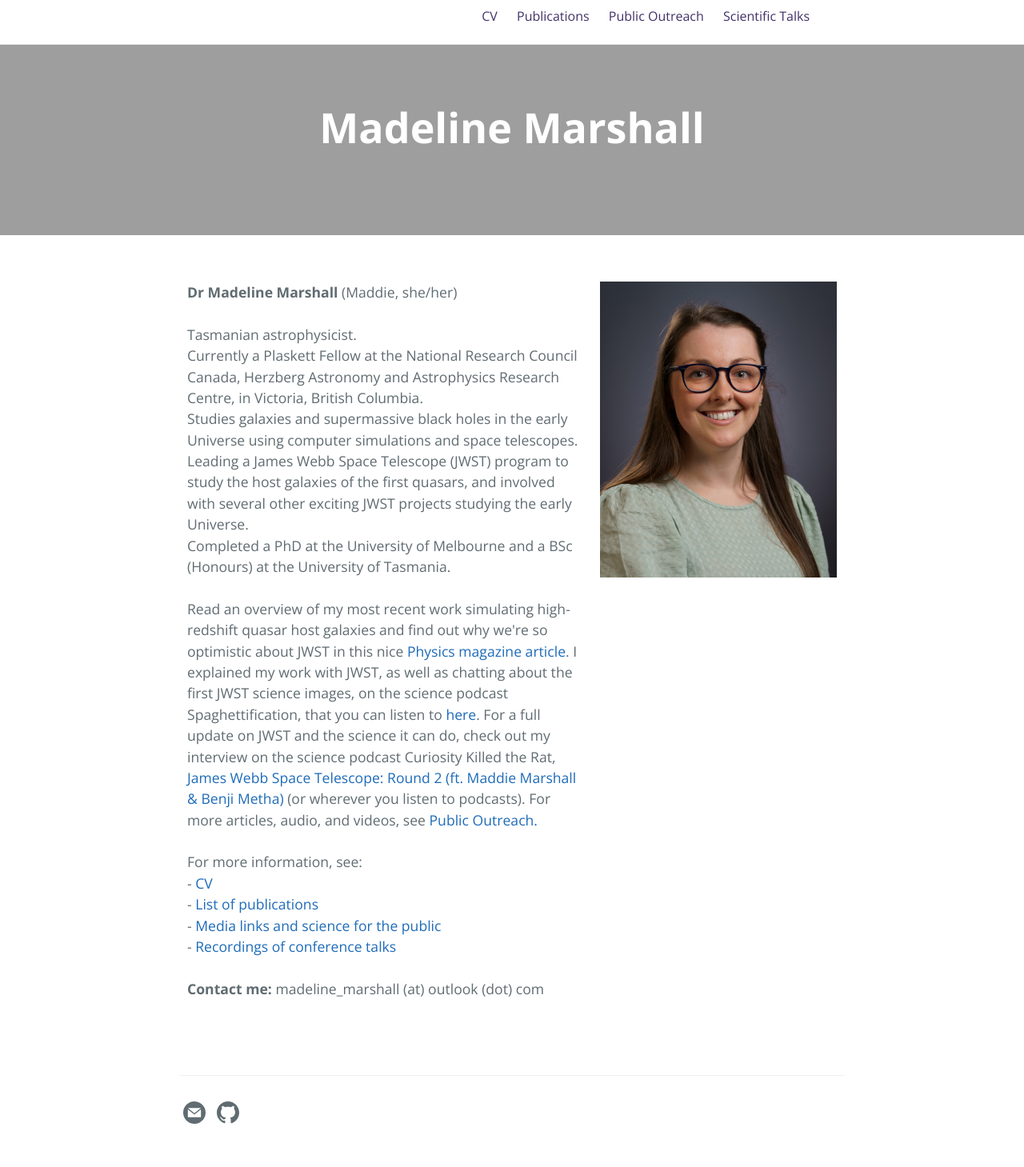
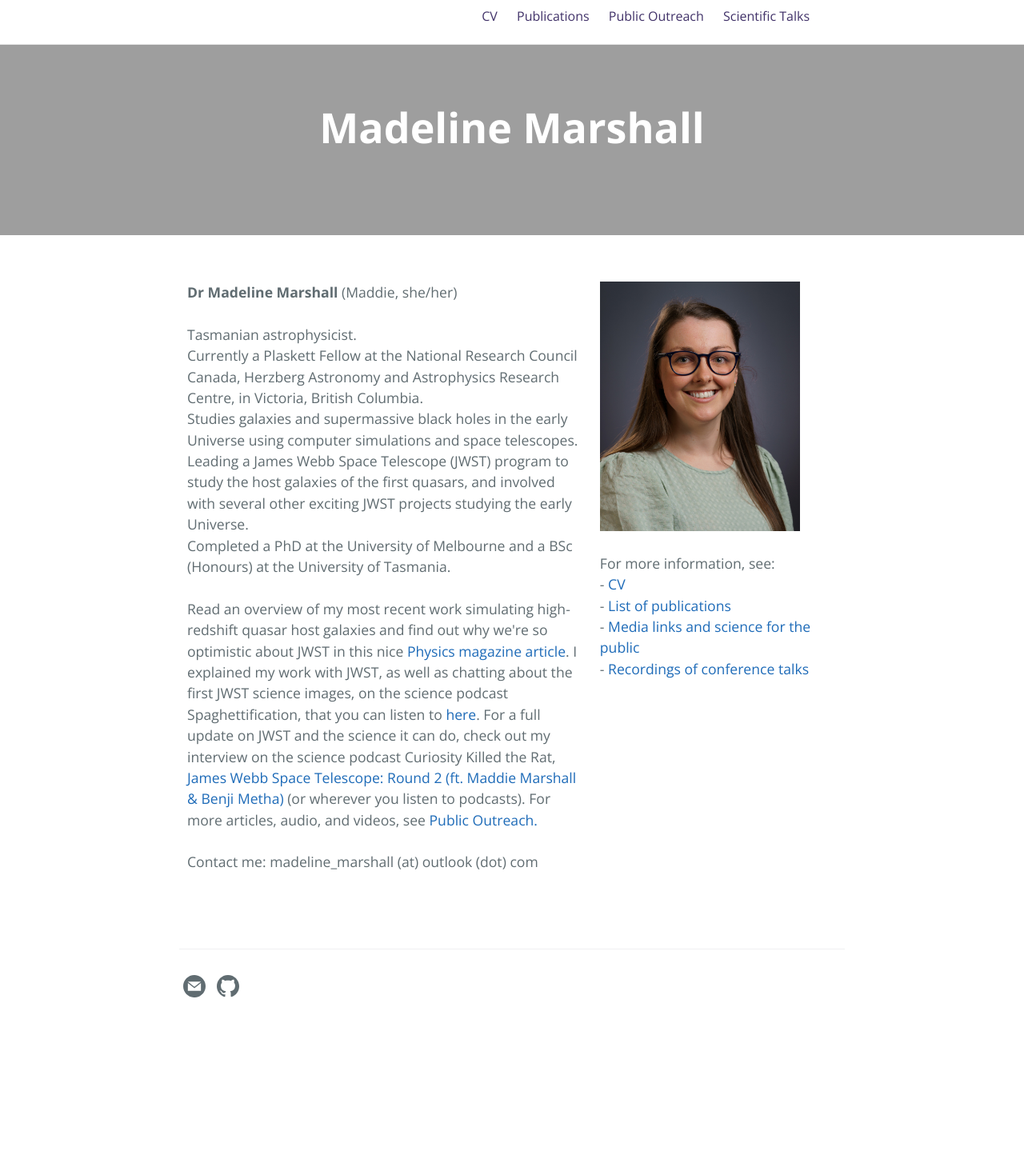
Before and after one commit to madelinemarshall/madelinemarshall.github.io, a Jekyll site: the page built from index.md, in a window 1280 px wide. Shown: the whole page at 80% size. Built offline with Jekyll 4.4.1, drawn with Linux system fonts in a browser that asks for light colours; after the commit the page ends 1301 px from its top, so only the background shows below that.

Commit message:
Fix homepage

```diff
--- a/index.md
+++ b/index.md
@@ -66,20 +66,22 @@
     For more articles, audio, and videos, see <a href="{{ '/outreach.html' | absolute_url }}">Public Outreach.</a><br>
     <br>
 
-    For more information, see:<br>
-    - <a href="{{ '/cv.html' | absolute_url }}">CV</a><br>
-    - <a href="{{ '/publications.html' | absolute_url }}">List of publications</a><br>
-    - <a href="{{ '/outreach.html' | absolute_url }}">Media links and science for the public</a><br>
-    - <a href="{{ '/talks.html' | absolute_url }}">Recordings of conference talks</a><br>
-    <br>
+    Contact me: madeline_marshall (at) outlook (dot) com<br>
+        <br>
 
-    <b>Contact me:</b> madeline_marshall (at) outlook (dot) com<br>
-    <br>
+      </div>
+      <div class="column right">
+        <p><img src='../../HeadShot.jpg' border="0" width="250" style="padding:0px; display: block; line-height: 0px; font-size: 0px; border:0px;" align="top">
 
-  </div>
+        <br>
 
-  <div class="column right">
-    <p><img src='../../HeadShot.jpg' border="0" width="300" style="padding:0px; display: block; line-height: 0px; font-size: 0px; border:0px;" align="top">
+        For more information, see:<br>
+        - <a href="{{ '/cv.html' | absolute_url }}">CV</a><br>
+        - <a href="{{ '/publications.html' | absolute_url }}">List of publications</a><br>
+        - <a href="{{ '/outreach.html' | absolute_url }}">Media links and science for the public</a><br>
+        - <a href="{{ '/talks.html' | absolute_url }}">Recordings of conference talks</a><br>
     </p>
       </div>
     </div>
+
+    </body>
```
